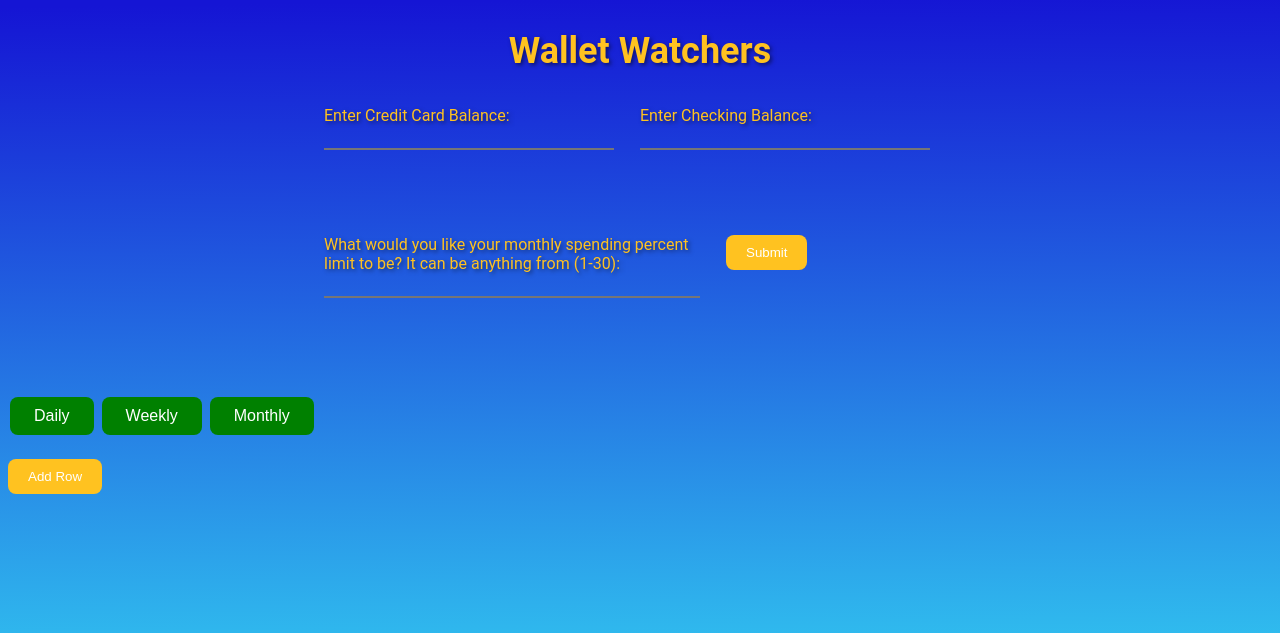
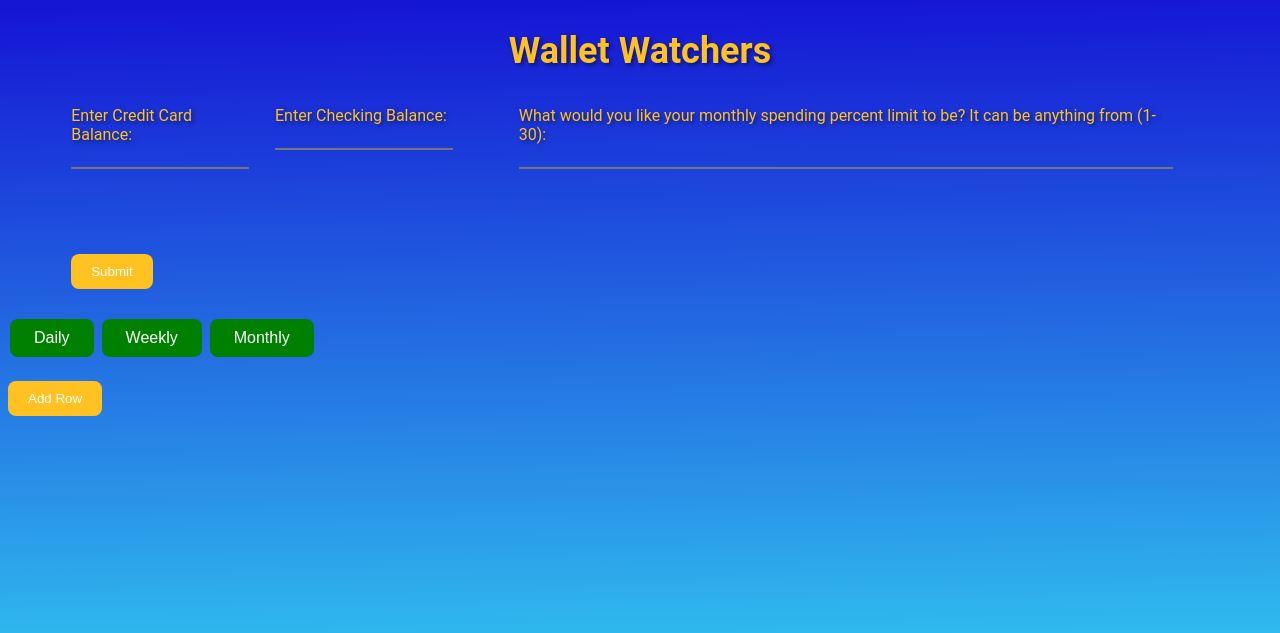
Before and after one commit to sabamokari/Wallet-Watchers, a Django app: page / in a window 1280 px wide. Shown: the top 633 px of the page. Run offline with Django 4.2, Linux system fonts and the light colour scheme; some libraries are stand-ins or nearby versions.

```diff
--- a/templates/index.html
+++ b/templates/index.html
@@ -165,20 +165,20 @@
 <div id="titleContainer">
     <h1>Wallet Watchers</h1>
 </div>
-<div id="QuestionContainer" style="margin: auto; padding: 10px; width: 50%; display: flex; flex-wrap: wrap;">
-    <div style="margin-right: 30px; flex: 1; min-width: 200px;">
+<div id="QuestionContainer" style="margin: auto; padding: 10px; width: 90%; display: flex; flex-wrap: wrap;">
+    <div style="margin-right: 30px; flex: 1; min-width: 100px;">
         <label for="credit">Enter Credit Card Balance:</label>
         <input style="width: 100%;" type="text" id="credit" name="credit">
         <div id="displayCredit"></div>
     </div>
 
-    <div style="margin-right: 30px; flex: 1; min-width: 200px;">
+    <div style="margin-right: 30px; flex: 1; min-width: 100px;">
         <label for="checking">Enter Checking Balance:</label>
         <input style="width: 100%;" type="text" id="checking" name="checking">
         <div id="displayChecking"></div>
     </div>
 
-    <div style="margin-right: 30px; flex: 5; min-width: 200px;">
+    <div style="margin-left: 40px; margin-right: 40px; flex: 3; min-width: 650px;">
         <label for="percent">What would you like your monthly spending percent limit to be? It can be anything from (1-30):</label>
         <input style="width: 100%;" type="text" id="percent" name="percent">
         <div id="displayPercent"></div>
@@ -285,7 +285,7 @@
             $("#displayChecking").text("Checking Balance: " + checkingBalance);
             var percentLimit = $("#percent").val();
             var spendingLimit = userSpendingLimit(percentLimit); // Ensure this function is defined and returns a value
-
+            $("#displayPercent").val().checkPercentInput();
             if (spendingLimit !== null) {
                 var monthlyLim = spendingLimit;
                 var weeklyLim = spendingLimit / 4;
@@ -328,7 +328,29 @@
             // Append the new row to the container
             $('#tableContainer').append(newRowHtml);
         }
+    function checkPercentInput() {
+        try {
+            var percentInput = document.getElementById("percent").value;
+            var percent = parseFloat(percentInput);
 
+            if (isNaN(percent)) {
+                throw new Error("Please enter a valid number.");
+            }
+
+            if (percent <= 0 || percent > 30) {
+                throw new Error("Percent value out of bounds (1-30).");
+            }
+
+            // If the input is valid, you can handle it accordingly
+            console.log("Valid percent input:", percent);
+        } catch (error) {
+            // Handle the exception, you can log the error or display a message
+            console.error("Error:", error.message);
+            alert(error.message); // Display an alert for simplicity, you can use a more user-friendly approach
+            // Optionally, you can reset the input value or provide feedback to the user
+            document.getElementById("percent").value = "";
+        }
+    }
         $('#addRowButton').click(function () {
             addRow();
             saveRows();
```
